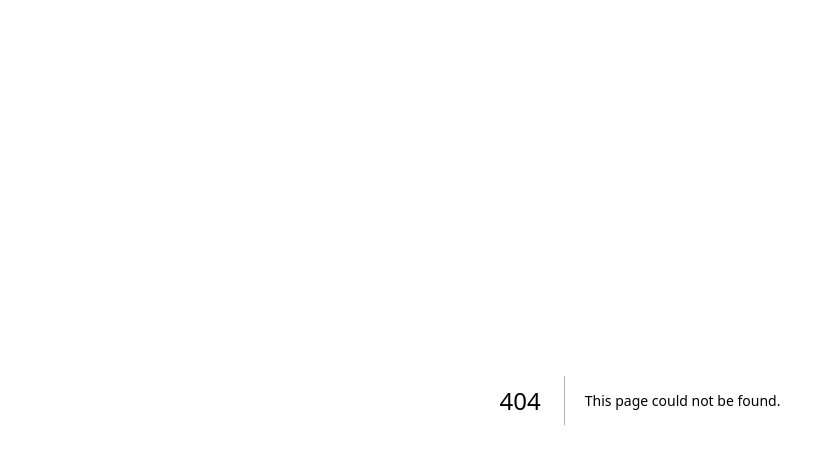
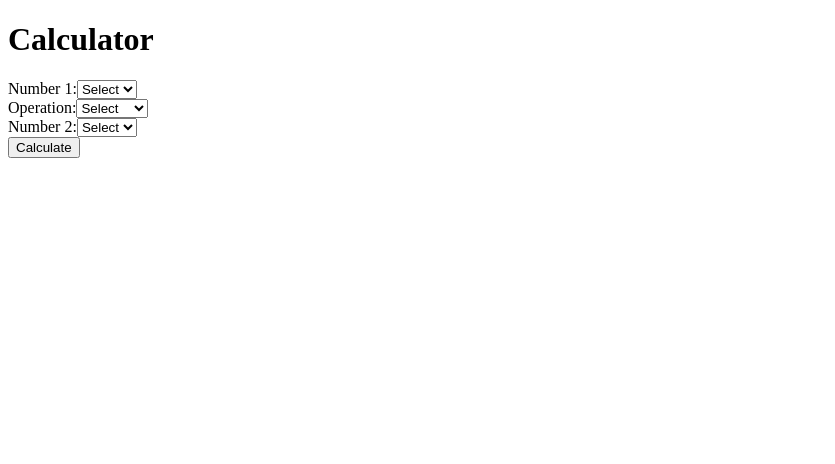
Before and after one commit to brentonlian/project0, a Next.js app: page /calculator in a window 1280 px wide. Before the commit this address had no page. Shown: the top 464 px of the page, without its empty margins (0-835 px from the left). Built offline with nearby package versions, Linux system fonts and the light colour scheme.

Commit message:
Changed to calculator

```diff
--- /dev/null
+++ b/app/calculator/page.js
@@ -0,0 +1,71 @@
+// app/calculator/page.js
+'use client';
+
+import { useState } from 'react';
+
+const Calculator = () => {
+  const [num1, setNum1] = useState('');
+  const [num2, setNum2] = useState('');
+  const [operation, setOperation] = useState('');
+  const [result, setResult] = useState(null);
+
+  const handleCalculate = () => {
+    const number1 = parseFloat(num1);
+    const number2 = parseFloat(num2);
+
+    let res = null;
+    if (operation === 'add') {
+      res = number1 + number2;
+    } else if (operation === 'subtract') {
+      res = number1 - number2;
+    } else if (operation === 'multiply') {
+      res = number1 * number2;
+    } else if (operation === 'divide') {
+      res = number1 / number2;
+    }
+
+    setResult(res);
+  };
+
+  return (
+    <div>
+      <h1>Calculator</h1>
+      <div>
+        <label>Number 1:</label>
+        <select value={num1} onChange={(e) => setNum1(e.target.value)}>
+          <option value="">Select</option>
+          {[...Array(10).keys()].map((i) => (
+            <option key={i} value={i}>
+              {i}
+            </option>
+          ))}
+        </select>
+      </div>
+      <div>
+        <label>Operation:</label>
+        <select value={operation} onChange={(e) => setOperation(e.target.value)}>
+          <option value="">Select</option>
+          <option value="add">Add</option>
+          <option value="subtract">Subtract</option>
+          <option value="multiply">Multiply</option>
+          <option value="divide">Divide</option>
+        </select>
+      </div>
+      <div>
+        <label>Number 2:</label>
+        <select value={num2} onChange={(e) => setNum2(e.target.value)}>
+          <option value="">Select</option>
+          {[...Array(10).keys()].map((i) => (
+            <option key={i} value={i}>
+              {i}
+            </option>
+          ))}
+        </select>
+      </div>
+      <button onClick={handleCalculate}>Calculate</button>
+      {result !== null && <h2>Result: {result}</h2>}
+    </div>
+  );
+};
+
+export default Calculator;
--- a/app/layout.js
+++ b/app/layout.js
@@ -1,17 +1,8 @@
-import { Inter } from "next/font/google";
-import "./globals.css";
-
-const inter = Inter({ subsets: ["latin"] });
-
-export const metadata = {
-  title: "Create Next App",
-  description: "Generated by create next app",
-};
-
+// app/layout.js
 export default function RootLayout({ children }) {
   return (
     <html lang="en">
-      <body className={inter.className}>{children}</body>
+      <body>{children}</body>
     </html>
   );
 }
--- a/app/page.js
+++ b/app/page.js
@@ -1,24 +1,21 @@
-import Image from "next/image";
-import React from "react";
-import Link from "next/link";
+// app/page.js
+import Link from 'next/link';
 
-import {Dropdown,
-        DropdownTrigger,
-        DropdownMenu,
-        DropdownSection,
-        DropdownItem
-      } from "@nextui-org/dropdown";
-
-export default function Home() {
+const HomePage = () => {
   return (
-    <main>
-        <p>XX XB of storage in XXXX was $XX.XX</p>
+    <div>
+      <h1>Welcome to My Next.js App</h1>
+      <nav>
         <ul>
           <li>
-        <Link href="/index">Index</Link>
+            <Link href="/calculator">
+              Go to Calculator
+            </Link>
           </li>
         </ul>
-    </main>
+      </nav>
+    </div>
+  );
+};
 
-  );
-}
+export default HomePage;
```
